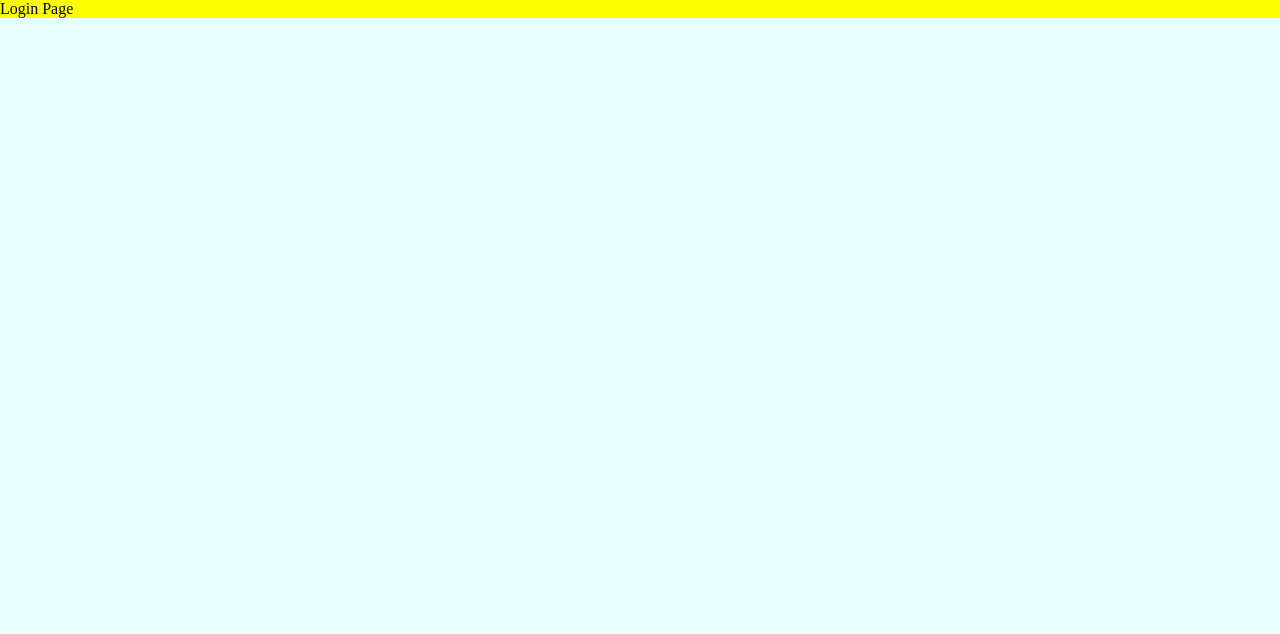
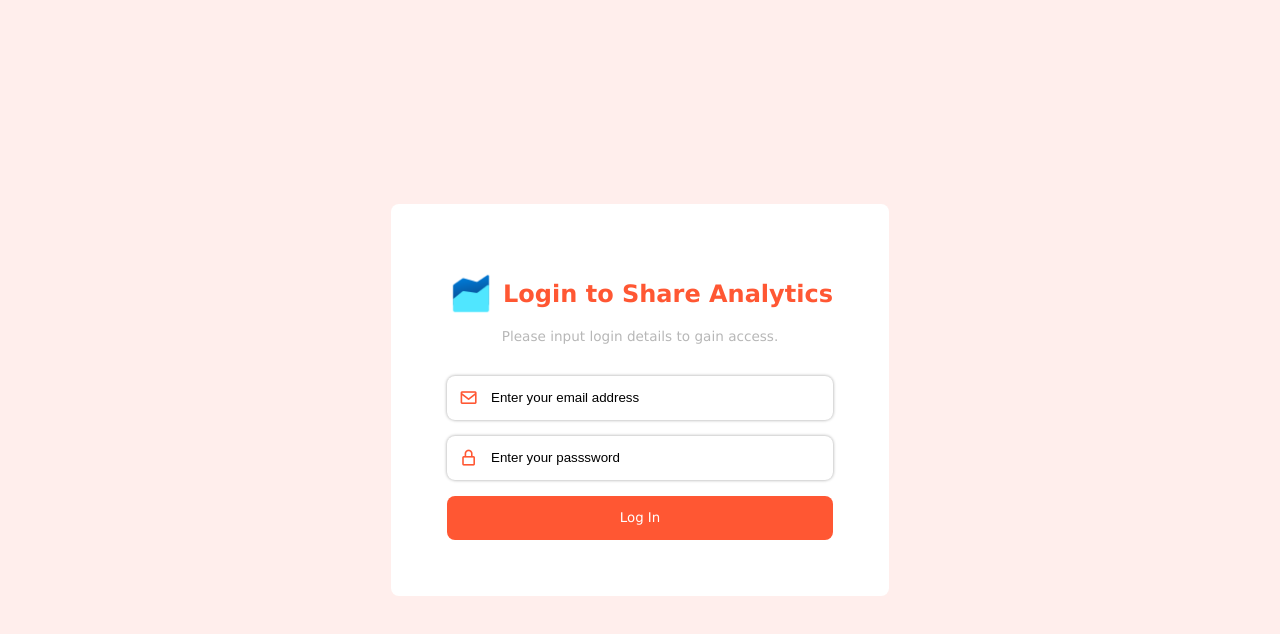
Before and after one commit to avinasdube/shareanalytics, a React (Create React App) app in the folder sa-client/: page /login in a window 1280 px wide. Shown: the top 634 px of the page. Built offline with nearby package versions, Linux system fonts and the light colour scheme.

Commit message:
Login component done

```diff
--- a/sa-client/public/index.html
+++ b/sa-client/public/index.html
@@ -9,6 +9,12 @@
       name="description"
       content="Web site created using create-react-app"
     />
+    <!-- Box Icons -->
+    <link
+      href="https://unpkg.com/boxicons@2.1.4/css/boxicons.min.css"
+      rel="stylesheet"
+    />
+    <!-- Box Icons -->
     <link rel="apple-touch-icon" href="%PUBLIC_URL%/logo192.png" />
     <!--
       manifest.json provides metadata used when your web app is installed on a
--- a/sa-client/src/App.scss
+++ b/sa-client/src/App.scss
@@ -1,10 +1,10 @@
-body{
+body {
   padding: 0;
   margin: 0;
   scroll-behavior: smooth;
 }
 
-.App{
+.App {
   height: 100vh;
   background-color: rgb(230, 255, 255);
 }
--- a/sa-client/src/components/pages/Login/Login.scss
+++ b/sa-client/src/components/pages/Login/Login.scss
@@ -1,3 +1,106 @@
-.login-page{
-    background-color: yellow;
+* {
+  box-sizing: border-box;
 }
+// colors
+$title: #ff5733;
+$bg: #ffeeec;
+$textBody: #000000;
+$textSubBody: #b7b7b7;
+$bgBtn: #ff5733;
+$bgWhite: #fff;
+// radius
+$borderRadius: 8px;
+
+.loginMain {
+  background-color: $bg;
+  padding: 0.5rem;
+  height: 100vh;
+  display: grid;
+  place-items: center;
+}
+
+.content {
+  border-radius: $borderRadius;
+  background: $bgWhite;
+  padding: 3.5rem;
+  &__intro {
+    padding-bottom: 2rem;
+    &--title {
+      display: flex;
+      align-items: center;
+      gap: 0.5rem;
+      h1 {
+        color: $title;
+        font-weight: bold;
+        // change font-FIX
+        font-family: Verdana, Geneva, Tahoma, sans-serif;
+      }
+      img {
+        width: 3rem;
+        height: 3rem;
+      }
+    }
+    &--desc {
+      text-align: center;
+      font-family: Verdana, Geneva, Tahoma, sans-serif;
+      color: $textSubBody;
+      margin: 0 !important;
+      font-size: 0.85rem;
+    }
+  }
+}
+
+.loginForm {
+  display: flex;
+  gap: 1rem;
+  flex-direction: column;
+  align-items: center;
+
+  &__inputControl {
+    position: relative;
+    height: 2.75rem;
+    width: 100%;
+
+    &--input {
+      //   background-color: red;
+      border: none;
+      width: 100%;
+      height: 100%;
+      position: absolute;
+      border-radius: $borderRadius;
+      padding-left: 2.75rem;
+      box-shadow: 0px 0px 3px 0.5px $textSubBody;
+      &::placeholder {
+        // margin-left: 1rem !important;
+        color: $textBody;
+      }
+      &:focus {
+        outline-color: $title;
+      }
+    }
+
+    &--icon {
+      position: absolute;
+      color: $bgBtn;
+      left: 0.75rem;
+      top: 50%;
+      transform: translateY(-50%);
+      font-size: 1.2rem;
+    }
+  }
+
+  &__submitBtn {
+    font-family: Verdana, Geneva, Tahoma, sans-serif;
+    width: 100%;
+    height: 2.75rem;
+    border: none;
+    background-color: $bgBtn;
+    color: $bgWhite;
+    border-radius: $borderRadius;
+    cursor: pointer;
+    transition: opacity 0.3s ease;
+    &:hover {
+      opacity: 0.65;
+    }
+  }
+}
--- a/sa-client/src/components/pages/Login/Login.tsx
+++ b/sa-client/src/components/pages/Login/Login.tsx
@@ -1,12 +1,69 @@
-import React from "react";
-import './Login.scss';
+import React, { FormEvent, useState } from "react";
+import "./Login.scss";
+const Logo: string = require("../../../assets/icons/logo-1.png");
 
-const Login: React.FC = ()=>{
-    return(
-        <div className="login-page">
-            Login Page
+type FormData = {
+  email: string;
+  password: string;
+};
+const initialFormData: FormData = {
+  email: "",
+  password: "",
+};
+const Login: React.FC = () => {
+  const [formData, setFormData] = useState<FormData>(initialFormData);
+  const handleSubmit = (e: FormEvent<HTMLFormElement>) => {
+    e.preventDefault();
+    console.log("submit login goes here");
+    console.log(formData);
+  };
+  const handleChage = (e: React.ChangeEvent<HTMLInputElement>) => {
+    setFormData({ ...formData, [e.target.name]: e.target.value });
+  };
+  return (
+    <main className="main loginMain">
+      <section className="content">
+        <div className="content__intro">
+          <div className="content__intro--title">
+            <img src={Logo} alt="Logo" />
+            <h1>Login to Share Analytics</h1>
+          </div>
+          <p className="content__intro--desc">
+            Please input login details to gain access.
+          </p>
         </div>
-    )
-}
+        <form onSubmit={handleSubmit} className="loginForm content__form">
+          <div className="loginForm__inputControl">
+            <input
+              name="email"
+              placeholder="Enter your email address"
+              className="loginForm__inputControl--input email"
+              type="email"
+              required
+              value={formData.email}
+              onChange={handleChage}
+            />
+            <i className="loginForm__inputControl--icon bx bx-envelope"></i>
+          </div>
+          <div className="loginForm__inputControl">
+            <input
+              name="password"
+              placeholder="Enter your passsword"
+              className="loginForm__inputControl--input password"
+              type="password"
+              required
+              value={formData.password}
+              onChange={handleChage}
+            />
+            <i className="loginForm__inputControl--icon bx bx-lock-alt"></i>
+          </div>
+          <button type="submit" className="loginForm__submitBtn">
+            Log In
+          </button>
+        </form>
+      </section>
+    </main>
+  );
+};
 
 export default Login;
```
